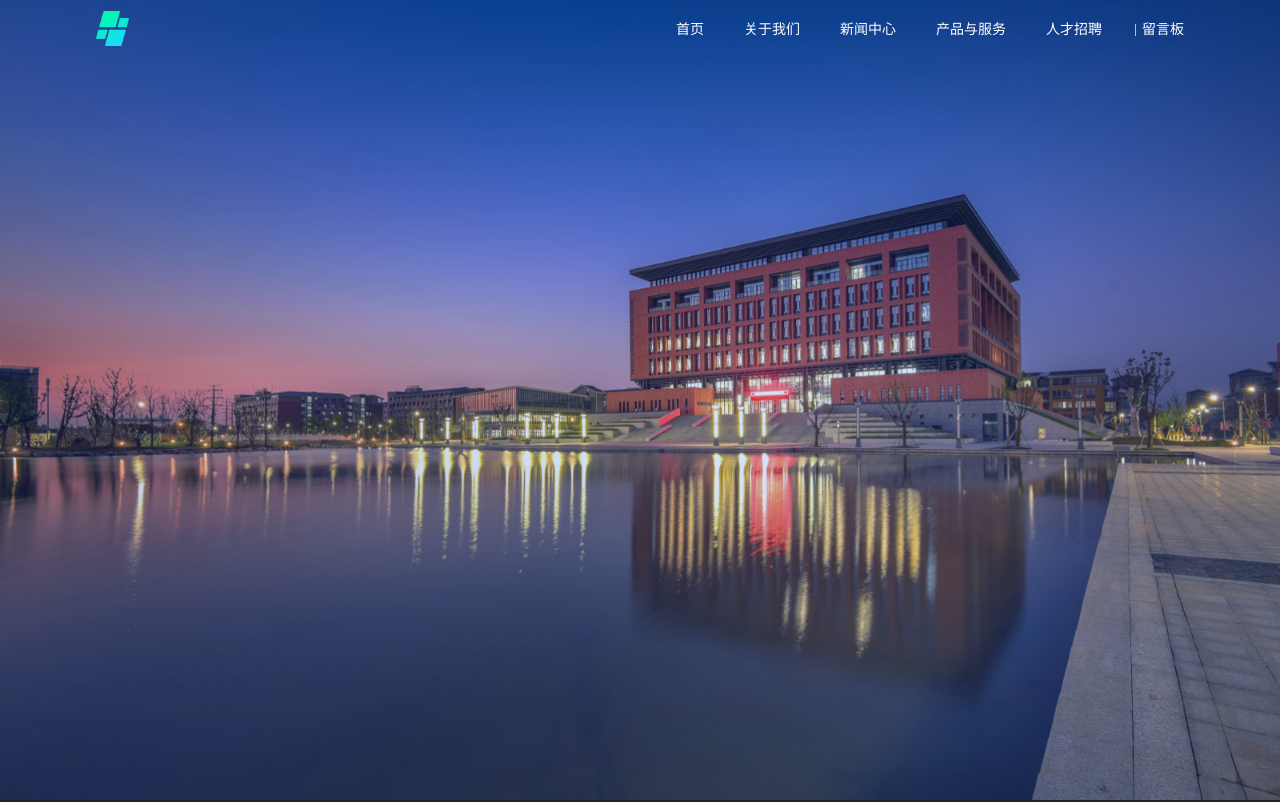
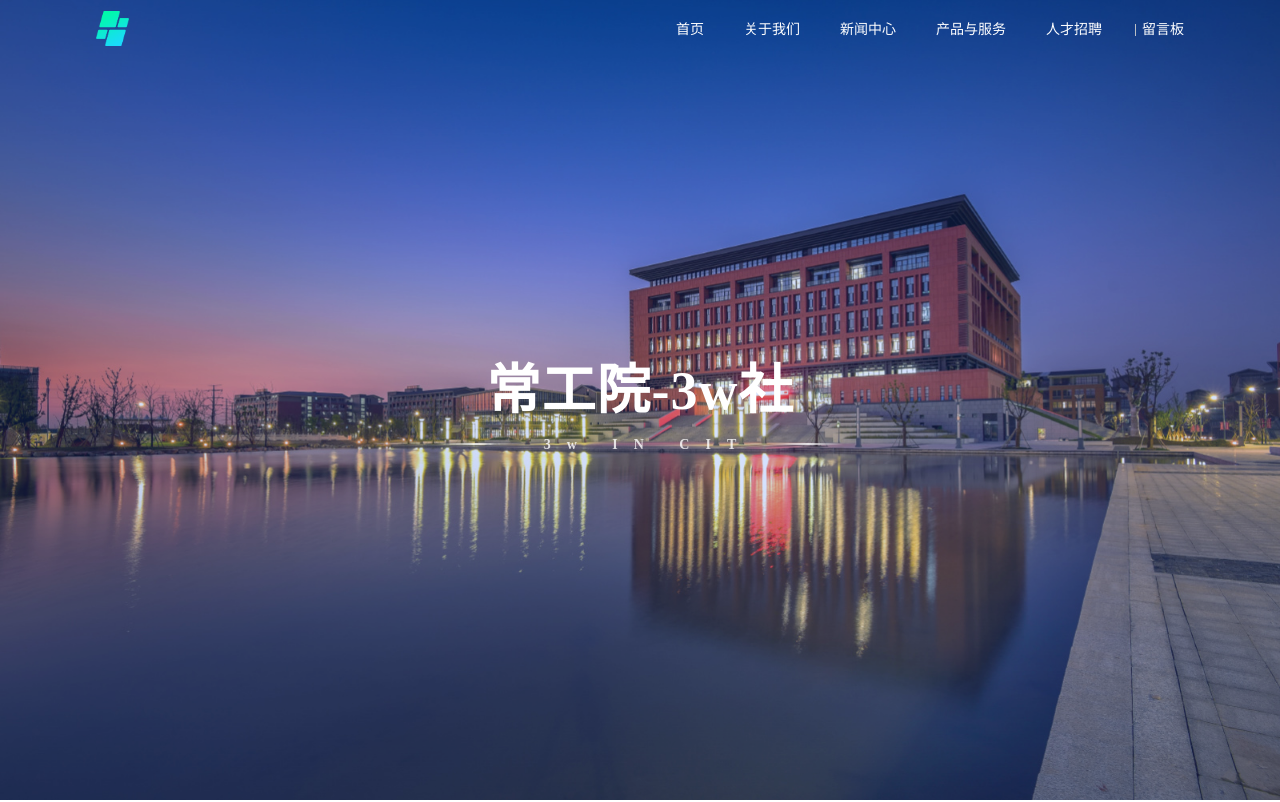
Before and after one commit to wj-111/cit3w_portal, a Vue app: page / in a window 1280 px wide. Shown: the top 802 px of the page. Built offline with nearby package versions, Linux system fonts and the light colour scheme.

Commit message:
增加OverLay组件，社团名

```diff
--- a/src/assets/style/common.css
+++ b/src/assets/style/common.css
@@ -2,21 +2,25 @@
     --hover_color: #3370ff;
 } */
 
+/* 取消默认列表有点的样式 */
 ul,
 li {
     list-style: none;
 }
 
+/* 取消下划线 */
 a {
     text-decoration: none;
     /* outline: none; */
 }
+
 /* a, a:hover, a:active, a:visited, a:link, a:focus {
     text-decoration: none;
     outline: none;
     background: none;
 } */
 
+/* 取消默认样式的边距 */
 body,
 ul,
 li,
--- /dev/null
+++ b/src/views/index/OverLay.vue
@@ -0,0 +1,76 @@
+<template>
+    <div class="overlay">
+        <div class="overlay-content">
+            <div class="slogan sofiaBold">
+                <div class="slogan-title">常工院-3w社</div>
+                <div class="slogan-subtitle">3w IN CIT</div>
+            </div>
+        </div>
+    </div>
+</template>
+
+<script>
+export default {
+    name: 'OverLay'
+}
+</script>
+
+<style lang = "less" scoped>
+.overlay {
+    position: absolute;
+    width: 80%;
+    height: 50%;
+    top: 30%;
+    left: 10%;
+    display: -ms-flexbox;
+    display: flex;
+    -ms-flex-align: center;
+    align-items: center;
+    -ms-flex-pack: center;
+    justify-content: center;
+    text-align: center;
+    cursor: default;
+    //background: rgba(51,112,255,.2);
+    .slogan {
+        font-size: 54px;
+        line-height: 61px;
+        color: #fff;
+        margin-bottom: 67px;
+        letter-spacing: 1px;
+        font-weight: 800;
+
+        .slogan-subtitle {
+            letter-spacing: 16px;
+            text-indent: 16px;
+            font-size: 14px;
+            line-height: 17px;
+            opacity: 0.8;
+            margin-top: 14px;
+            position: relative;
+        }
+    }
+}
+
+.slogan .slogan-subtitle:after,
+.slogan .slogan-subtitle:before {
+    content: "";
+    display: block;
+    width: 74px;
+    height: 2px;
+    position: absolute;
+    top: calc(50% - 1px);
+    background-image: linear-gradient(
+        270deg,
+        hsla(0, 0%, 100%, 0),
+        #fff 47%,
+        hsla(0, 0%, 100%, 0)
+    );
+}
+.slogan .slogan-subtitle:before {
+    left: -50px;
+}
+
+.slogan .slogan-subtitle:after {
+    right: -50px;
+}
+</style>
--- a/src/views/index/index.vue
+++ b/src/views/index/index.vue
@@ -1,16 +1,18 @@
 <template>
     <div class="index">
         <AwHeader class="aboutUs_header" ref="aboutUs_header"></AwHeader>
-        <!-- <div class="page">
+        <Banner :BannerHeight="BannerHeight"></Banner>
+        <OverLay></OverLay>
+        <div class="page">
             <h1>{{ msg }}</h1>
-        </div> -->
-        <Banner :BannerHeight="BannerHeight"></Banner>
+        </div>
         <AwFooter></AwFooter>
     </div>
 </template>
 
 <script>
 import Banner from './Banner'
+import OverLay from './OverLay'
 import AwHeader from '../../publicComponents/Header'
 import AwFooter from '../../publicComponents/Footer'
 export default {
@@ -18,7 +20,8 @@ export default {
     components: {
         AwHeader,
         AwFooter,
-        Banner
+        Banner,
+        OverLay
     },
     data() {
         return {
@@ -33,4 +36,7 @@ export default {
 .page {
     padding-top: 60px;
 }
+.overlay {
+    z-index: 666;
+}
 </style>
```
